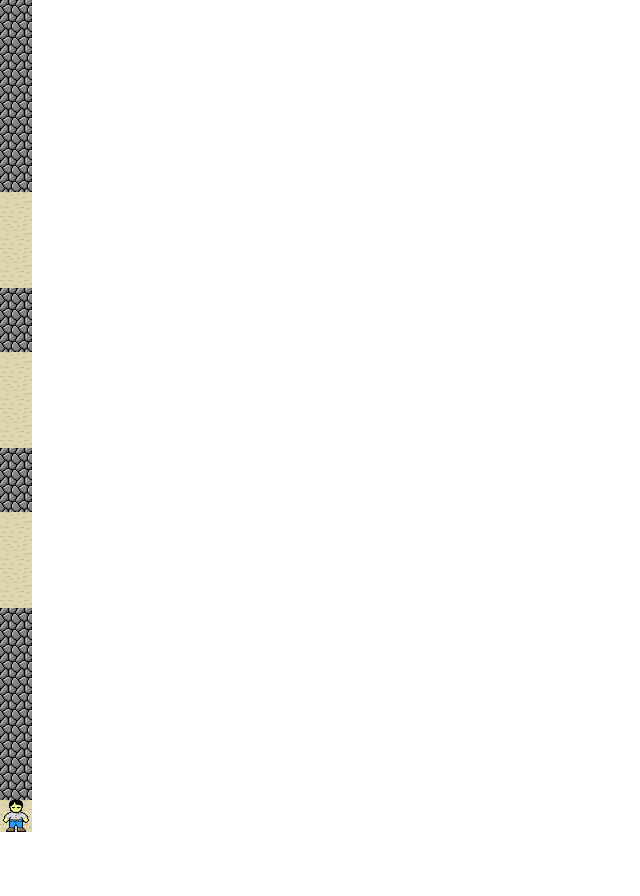
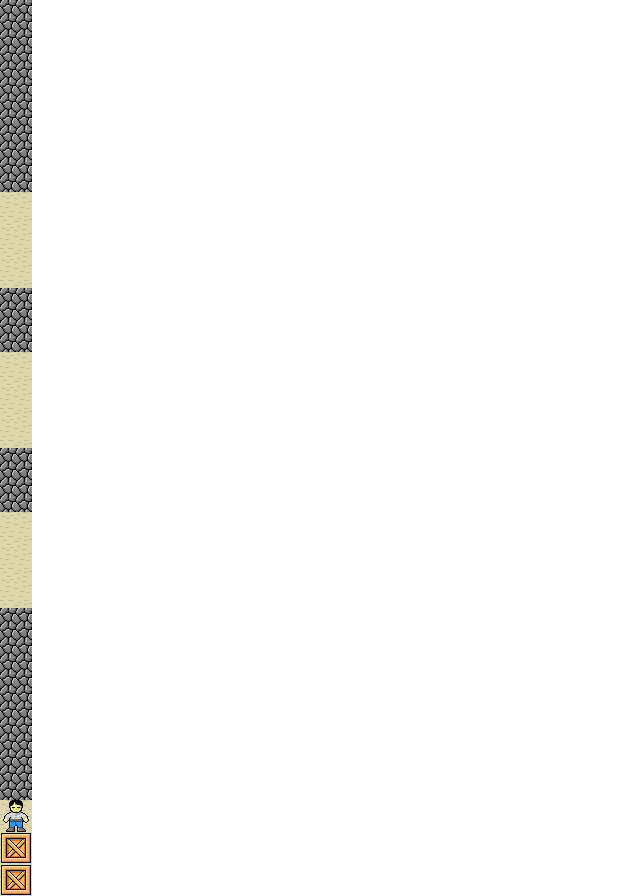
Before and after one commit to cuixiaorui/teach-sokoban, a Vue app: page / in a window 1280 px wide. Shown: the whole page, without its empty margins (0-640 px from the left). Before the commit the page ends 832 px from the top, so only its background shows below. Built offline with nearby package versions, Linux system fonts and the light colour scheme.

Commit message:
06-实现箱子的渲染

```diff
--- /dev/null
+++ b/src/components/game/Cargo.vue
@@ -0,0 +1,20 @@
+<template>
+  <div class="absolute" :style="position">
+    <img :src="cargoImg" alt="" />
+  </div>
+</template>
+
+<script setup lang="ts">
+import cargoImg from "../../assets/cargo.png";
+import { usePosition } from "../../composables/usePosition";
+
+interface Props {
+  x: number;
+  y: number;
+}
+const props = defineProps<Props>();
+
+const { position } = usePosition(props);
+</script>
+
+<style scoped></style>
--- a/src/components/game/Game.vue
+++ b/src/components/game/Game.vue
@@ -2,12 +2,19 @@
   <div>
     <Map></Map>
     <Player></Player>
+    <template v-for="cargo in cargos">
+      <Cargo :x="cargo.x" :y="cargo.y"></Cargo>
+    </template>
   </div>
 </template>
 
 <script setup lang="ts">
 import Map from "./Map.vue";
 import Player from "./Player.vue";
+import Cargo from "./Cargo.vue";
+import { useCargoStore } from "../../store/cargo";
+
+const { cargos } = useCargoStore();
 </script>
 
 <style scoped></style>
--- a/src/components/game/Player.vue
+++ b/src/components/game/Player.vue
@@ -5,12 +5,14 @@
 </template>
 
 <script setup lang="ts">
-import { computed, onMounted, onUnmounted } from "vue";
+import { onMounted, onUnmounted } from "vue";
 import keeperImg from "../../assets/keeper.png";
 import { usePlayerStore } from "../../store/player";
+import { usePosition } from "../../composables/usePosition";
 
 useMove();
-const { position } = usePosition();
+const { player } = usePlayerStore();
+const { position } = usePosition(player);
 
 function useMove() {
   const {
@@ -45,22 +47,6 @@ function useMove() {
     window.removeEventListener("keyup", handleKeyup);
   });
 }
-
-function usePosition() {
-  const { player } = usePlayerStore();
-
-  const STEP = 32;
-  const position = computed(() => {
-    return {
-      left: player.x * STEP + "px",
-      top: player.y * STEP + "px",
-    };
-  });
-
-  return {
-    position,
-  };
-}
 </script>
 
 <style scoped></style>
--- /dev/null
+++ b/src/composables/usePosition.ts
@@ -0,0 +1,20 @@
+import { computed } from "vue";
+
+export interface Position {
+  x: number;
+  y: number;
+}
+
+export function usePosition(pos: Position) {
+  const STEP = 32;
+  const position = computed(() => {
+    return {
+      left: pos.x * STEP + "px",
+      top: pos.y * STEP + "px",
+    };
+  });
+
+  return {
+    position,
+  };
+}
--- /dev/null
+++ b/src/store/cargo.ts
@@ -0,0 +1,24 @@
+import { defineStore } from "pinia";
+
+interface Cargo {
+  x: number;
+  y: number;
+}
+
+export const useCargoStore = defineStore("cargo", () => {
+  const cargos: Cargo[] = [
+    {
+      x: 2,
+      y: 2,
+    },
+
+    {
+      x: 3,
+      y: 3,
+    },
+  ];
+
+  return {
+    cargos,
+  };
+});
--- a/src/store/map.ts
+++ b/src/store/map.ts
@@ -1,4 +1,5 @@
 import { defineStore } from "pinia";
+import { Position } from "../composables/usePosition";
 
 export enum MapTile {
   WALL = 1,
@@ -6,10 +7,6 @@ export enum MapTile {
 }
 type Map = MapTile[][];
 
-interface Position {
-  x: number;
-  y: number;
-}
 
 export const useMapStore = defineStore("map", () => {
   let map = [
```
Also changed, not shown: src/assets/cargo.png (added), 1 other file (tests, documents, lock files or other folders).
